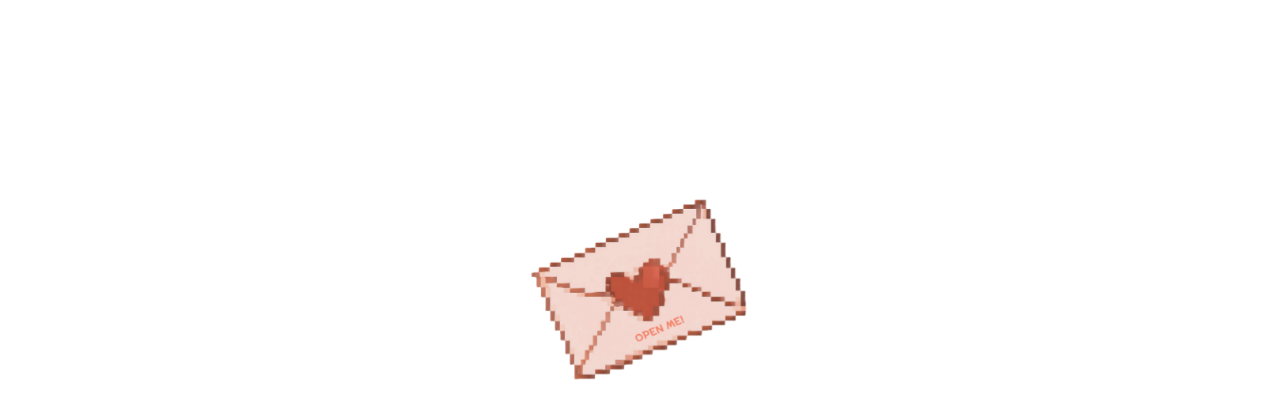
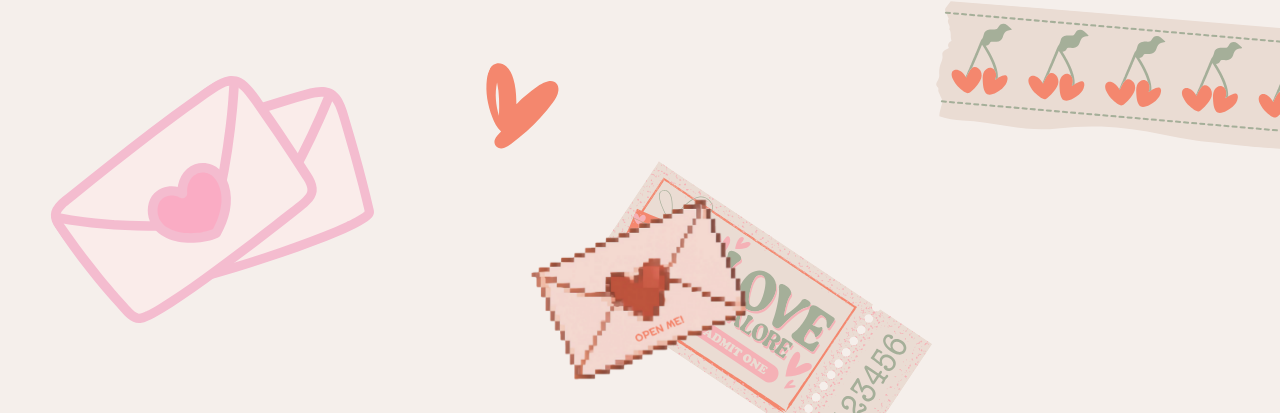
Before and after one commit to genoviakent12-rgb/Valentines-Day, a plain HTML site: page index.html in a window 1280 px wide. Shown: the top 413 px of the page. Drawn offline with Linux system fonts and the light colour scheme; a web font is replaced by a local one.

Commit message:
Update style.css

```diff
--- a/style.css
+++ b/style.css
@@ -4,7 +4,7 @@ body {
   display: flex;
   justify-content: center;
   align-items: center;
-  background-image: url("images/backgroundVAL.png");
+  background-image: url("backgroundVAL.png");
   font-family: "Pixelify Sans", sans-serif;
 }
 
```
